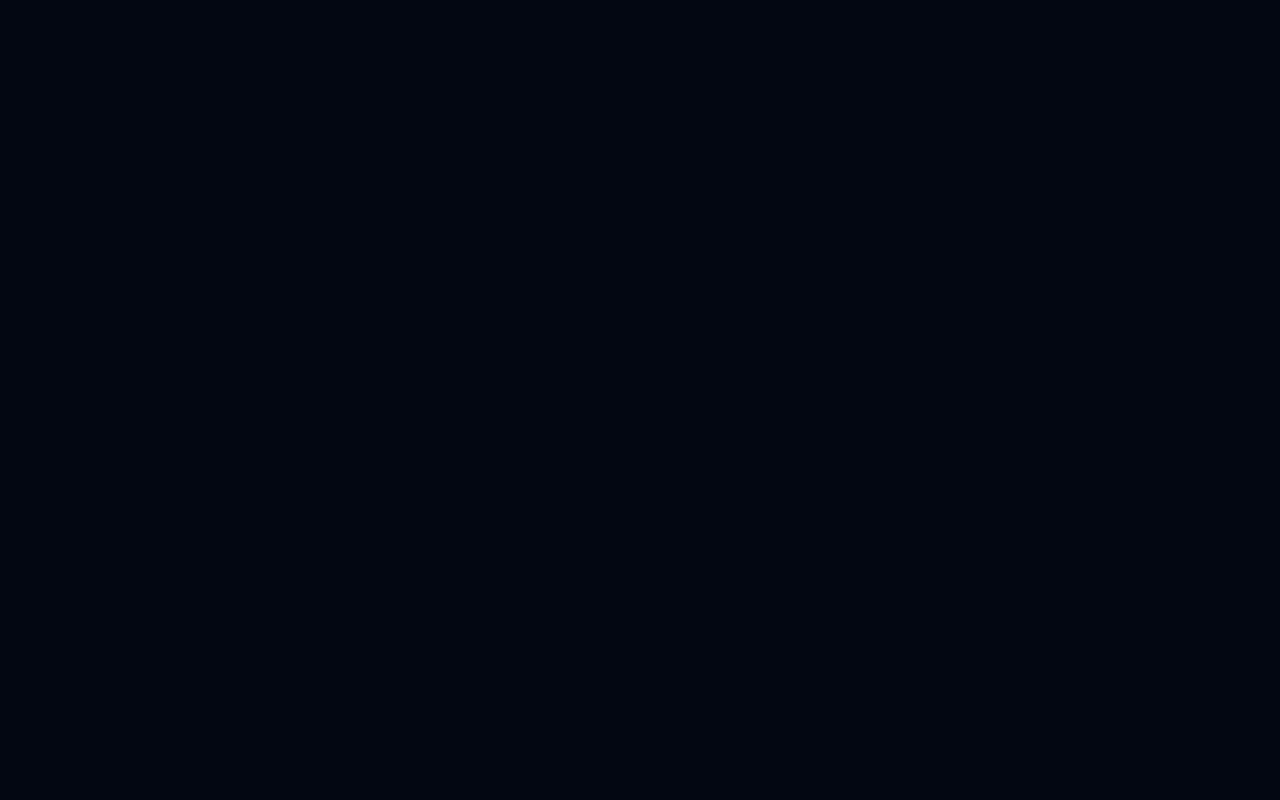
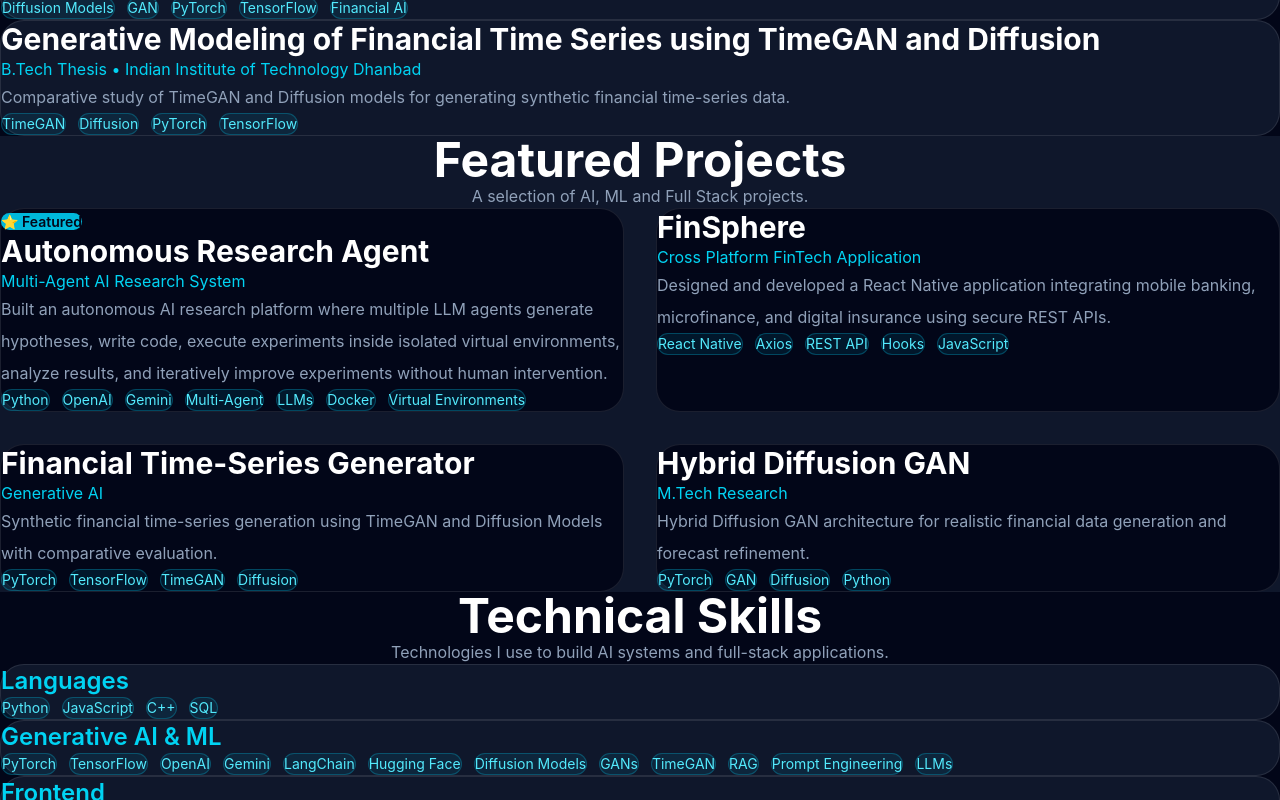
Before and after one commit to imabhishekmahli/portfolio, a React app: page / in a window 1280 px wide. Shown: the part 1060-1860 px from the top of the page. Before the commit the page ends 800 px from the top, so only its background shows below. Built offline with nearby package versions, Linux system fonts and the light colour scheme; the HTML template or start-up script is replaced by a standard one.

Commit message:
projects, research and skill component is added

```diff
--- /dev/null
+++ b/src/components/sections/Projects/Projects.jsx
@@ -0,0 +1,56 @@
+import projects from "../../../data/projects";
+import Container from "../../ui/Container";
+
+function Projects() {
+  return (
+    <section id="projects" className="py-28 bg-slate-900">
+      <Container>
+        <h2 className="text-center text-5xl font-bold text-white">
+          Featured Projects
+        </h2>
+
+        <p className="mt-4 text-center text-slate-400">
+          A selection of AI, ML and Full Stack projects.
+        </p>
+
+        <div className="mt-16 grid gap-8 md:grid-cols-2">
+          {projects.map((project) => (
+            <div
+              key={project.id}
+              className="rounded-3xl border border-white/10 bg-slate-950 p-8 transition hover:border-cyan-400"
+            >
+              {project.featured && (
+                <span className="rounded-full bg-cyan-500 px-3 py-1 text-sm font-semibold text-slate-950">
+                  ⭐ Featured
+                </span>
+              )}
+
+              <h3 className="mt-5 text-3xl font-bold text-white">
+                {project.title}
+              </h3>
+
+              <p className="mt-2 text-cyan-400">{project.subtitle}</p>
+
+              <p className="mt-6 leading-8 text-slate-400">
+                {project.description}
+              </p>
+
+              <div className="mt-6 flex flex-wrap gap-3">
+                {project.technologies.map((tech) => (
+                  <span
+                    key={tech}
+                    className="rounded-full border border-cyan-500/30 bg-cyan-500/10 px-3 py-1 text-sm text-cyan-300"
+                  >
+                    {tech}
+                  </span>
+                ))}
+              </div>
+            </div>
+          ))}
+        </div>
+      </Container>
+    </section>
+  );
+}
+
+export default Projects;
--- /dev/null
+++ b/src/components/sections/Research/Research.jsx
@@ -0,0 +1,58 @@
+import research from "../../../data/research";
+import Container from "../../ui/Container";
+
+function Research() {
+  return (
+    <section id="research" className="py-28 bg-slate-950">
+      <Container>
+        <h2 className="text-5xl font-bold text-center text-white">
+          Featured Research
+        </h2>
+
+        <p className="mt-4 text-center text-slate-400">
+          My research work in Generative AI and Financial Time-Series Modeling.
+        </p>
+
+        <div className="mt-16 space-y-10">
+          {research.map((item) => (
+            <div
+              key={item.id}
+              className="rounded-3xl border border-white/10 bg-slate-900 p-8"
+            >
+              {item.featured && (
+                <span className="rounded-full bg-cyan-500 px-3 py-1 text-sm font-semibold text-slate-950">
+                  ⭐ Featured
+                </span>
+              )}
+
+              <h3 className="mt-5 text-3xl font-bold text-white">
+                {item.title}
+              </h3>
+
+              <p className="mt-2 text-cyan-400">
+                {item.degree} • {item.institute}
+              </p>
+
+              <p className="mt-6 leading-8 text-slate-400">
+                {item.description}
+              </p>
+
+              <div className="mt-6 flex flex-wrap gap-3">
+                {item.technologies.map((tech) => (
+                  <span
+                    key={tech}
+                    className="rounded-full border border-cyan-500/30 bg-cyan-500/10 px-3 py-1 text-sm text-cyan-300"
+                  >
+                    {tech}
+                  </span>
+                ))}
+              </div>
+            </div>
+          ))}
+        </div>
+      </Container>
+    </section>
+  );
+}
+
+export default Research;
--- /dev/null
+++ b/src/components/sections/Skills/Skills.jsx
@@ -0,0 +1,44 @@
+import skills from "../../../data/skills";
+import Container from "../../ui/Container";
+
+function Skills() {
+  return (
+    <section id="skills" className="bg-slate-950 py-28">
+      <Container>
+        <h2 className="text-center text-5xl font-bold text-white">
+          Technical Skills
+        </h2>
+
+        <p className="mt-4 text-center text-slate-400">
+          Technologies I use to build AI systems and full-stack applications.
+        </p>
+
+        <div className="mt-16 space-y-10">
+          {skills.map((group) => (
+            <div
+              key={group.category}
+              className="rounded-3xl border border-white/10 bg-slate-900 p-8"
+            >
+              <h3 className="text-2xl font-semibold text-cyan-400">
+                {group.category}
+              </h3>
+
+              <div className="mt-6 flex flex-wrap gap-3">
+                {group.items.map((skill) => (
+                  <span
+                    key={skill}
+                    className="rounded-full border border-cyan-500/30 bg-cyan-500/10 px-4 py-2 text-sm text-cyan-300"
+                  >
+                    {skill}
+                  </span>
+                ))}
+              </div>
+            </div>
+          ))}
+        </div>
+      </Container>
+    </section>
+  );
+}
+
+export default Skills;
--- a/src/data/project.js
+++ /dev/null
@@ -1,45 +0,0 @@
-const projects = [
-  {
-    featured: true,
-
-    title: "Autonomous Research Agent",
-
-    description:
-      "Multi-agent AI system that autonomously designs, executes, and refines scientific experiments using LLMs.",
-
-    tech: ["Python", "OpenAI", "Gemini", "Docker", "RAG"],
-
-    github: "",
-
-    demo: "",
-  },
-
-  {
-    title: "Hybrid Diffusion GAN",
-
-    description:
-      "Financial time-series generation using a self-guided hybrid Diffusion-GAN architecture.",
-
-    tech: ["PyTorch", "TensorFlow"],
-  },
-
-  {
-    title: "TimeGAN vs Diffusion",
-
-    description:
-      "Comparative study of synthetic financial time-series generation.",
-
-    tech: ["TimeGAN", "Diffusion"],
-  },
-
-  {
-    title: "FinSphere",
-
-    description:
-      "Cross-platform fintech application integrating banking, microfinance, and insurance services.",
-
-    tech: ["React Native", "REST API", "Axios"],
-  },
-];
-
-export default projects;
--- /dev/null
+++ b/src/data/projects.js
@@ -0,0 +1,86 @@
+const projects = [
+  {
+    id: 1,
+    featured: true,
+
+    title: "Autonomous Research Agent",
+
+    subtitle: "Multi-Agent AI Research System",
+
+    description:
+      "Built an autonomous AI research platform where multiple LLM agents generate hypotheses, write code, execute experiments inside isolated virtual environments, analyze results, and iteratively improve experiments without human intervention.",
+
+    technologies: [
+      "Python",
+      "OpenAI",
+      "Gemini",
+      "Multi-Agent",
+      "LLMs",
+      "Docker",
+      "Virtual Environments",
+    ],
+
+    github: "",
+
+    demo: "",
+  },
+
+  {
+    id: 2,
+
+    featured: false,
+
+    title: "FinSphere",
+
+    subtitle: "Cross Platform FinTech Application",
+
+    description:
+      "Designed and developed a React Native application integrating mobile banking, microfinance, and digital insurance using secure REST APIs.",
+
+    technologies: ["React Native", "Axios", "REST API", "Hooks", "JavaScript"],
+
+    github: "",
+
+    demo: "",
+  },
+
+  {
+    id: 3,
+
+    featured: false,
+
+    title: "Financial Time-Series Generator",
+
+    subtitle: "Generative AI",
+
+    description:
+      "Synthetic financial time-series generation using TimeGAN and Diffusion Models with comparative evaluation.",
+
+    technologies: ["PyTorch", "TensorFlow", "TimeGAN", "Diffusion"],
+
+    github: "",
+
+    demo: "",
+  },
+
+  {
+    id: 4,
+
+    featured: false,
+
+    title: "Hybrid Diffusion GAN",
+
+    subtitle: "M.Tech Research",
+
+    description:
+      "Hybrid Diffusion GAN architecture for realistic financial data generation and forecast refinement.",
+
+    technologies: ["PyTorch", "GAN", "Diffusion", "Python"],
+
+    github: "",
+
+    demo: "",
+  },
+];
+
+export default projects;
--- a/src/data/research.js
+++ b/src/data/research.js
@@ -1,5 +1,6 @@
 const research = [
   {
+    id: 1,
     featured: true,
 
     title:
@@ -9,6 +10,9 @@
 
     degree: "M.Tech Thesis",
 
+    description:
+      "Developed a hybrid Diffusion-GAN framework for realistic financial time-series generation with forecasting refinement. The framework combines diffusion models with GANs to improve sample quality and forecasting performance.",
+
     technologies: [
       "Diffusion Models",
       "GAN",
@@ -17,11 +21,12 @@
       "Financial AI",
     ],
 
-    description:
-      "Developed a hybrid Diffusion-GAN framework for realistic financial time-series generation with forecasting refinement.",
+    thesis: "",
+    github: "",
   },
 
   {
+    id: 2,
     featured: false,
 
     title:
@@ -31,10 +36,13 @@
 
     degree: "B.Tech Thesis",
 
+    description:
+      "Comparative study of TimeGAN and Diffusion models for generating synthetic financial time-series data.",
+
     technologies: ["TimeGAN", "Diffusion", "PyTorch", "TensorFlow"],
 
-    description:
-      "Compared TimeGAN and Diffusion models for generating high-quality synthetic financial time-series data.",
+    thesis: "",
+    github: "",
   },
 ];
 
--- a/src/data/skills.js
+++ b/src/data/skills.js
@@ -0,0 +1,46 @@
+const skills = [
+  {
+    category: "Languages",
+    items: ["Python", "JavaScript", "C++", "SQL"],
+  },
+
+  {
+    category: "Generative AI & ML",
+    items: [
+      "PyTorch",
+      "TensorFlow",
+      "OpenAI",
+      "Gemini",
+      "LangChain",
+      "Hugging Face",
+      "Diffusion Models",
+      "GANs",
+      "TimeGAN",
+      "RAG",
+      "Prompt Engineering",
+      "LLMs",
+    ],
+  },
+
+  {
+    category: "Frontend",
+    items: ["React", "React Native", "HTML", "CSS", "Tailwind CSS"],
+  },
+
+  {
+    category: "Backend",
+    items: ["Node.js", "Express", "FastAPI", "Flask", "REST APIs"],
+  },
+
+  {
+    category: "Databases",
+    items: ["MongoDB", "PostgreSQL", "MySQL"],
+  },
+
+  {
+    category: "DevOps & Tools",
+    items: ["Docker", "Git", "GitHub", "Linux", "VS Code"],
+  },
+];
+
+export default skills;
--- a/src/pages/Home.jsx
+++ b/src/pages/Home.jsx
@@ -1,11 +1,17 @@
 import Navbar from "../components/layout/Navbar/Navbar";
 import Hero from "../components/sections/Hero/Hero";
+import Research from "../components/sections/Research/Research";
+import Projects from "../components/sections/Projects/Projects";
+import Skills from "../components/sections/Skills/Skills";
 
 function Home() {
   return (
     <>
       <Navbar />
       <Hero />
+      <Research />
+      <Projects />
+      <Skills />
     </>
   );
 }
```
